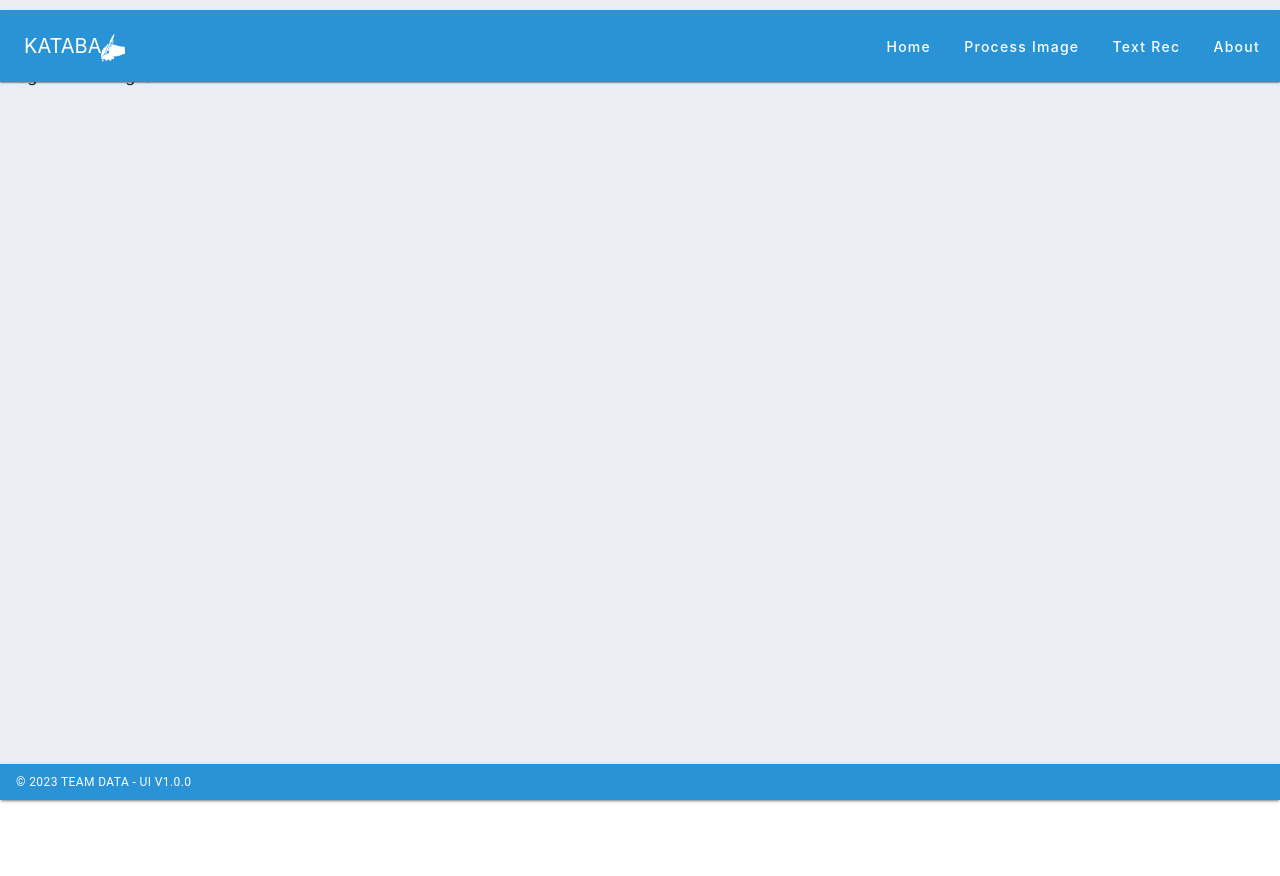
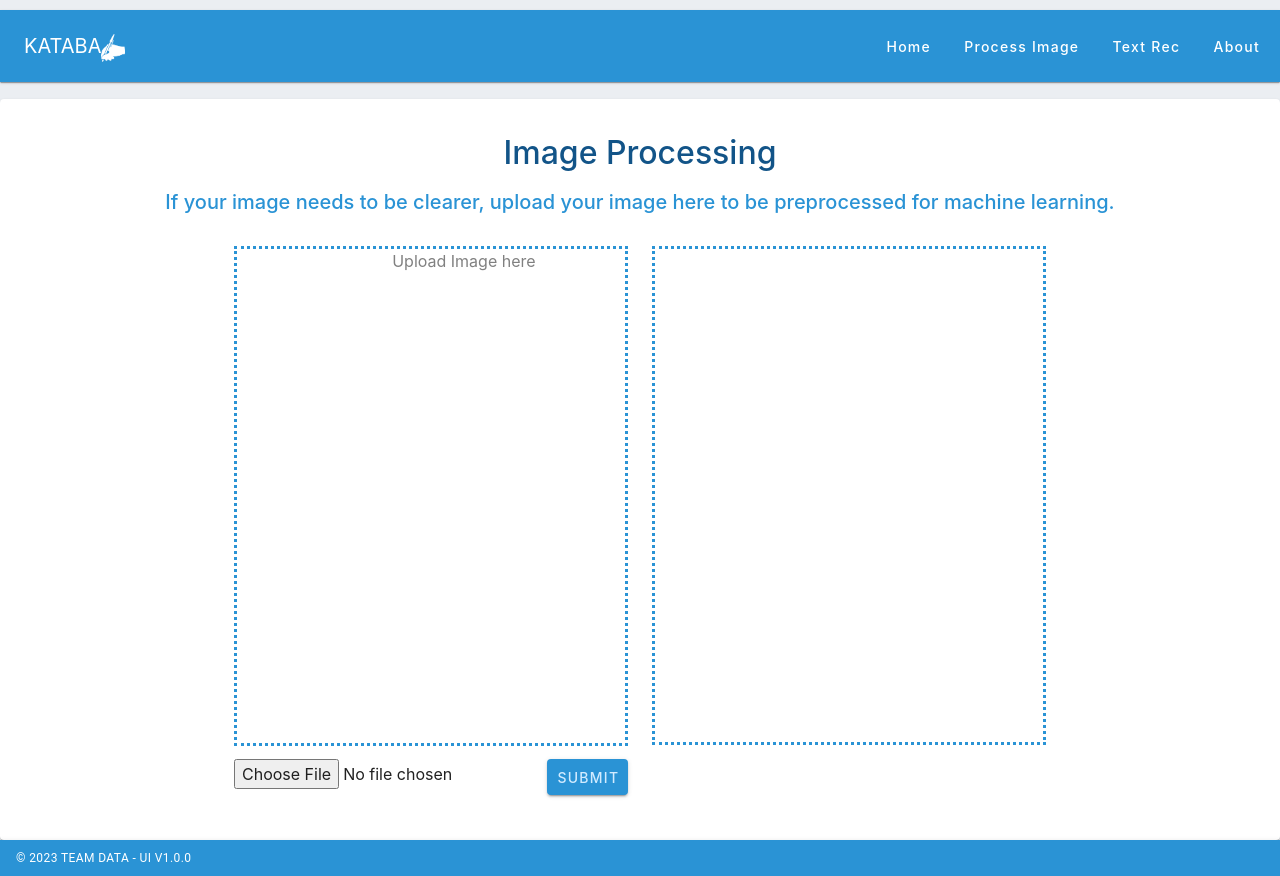
Before and after one commit to CS4360-Senior-Project/UI, a Vue app in the folder image-comparison/: page /imageprocessing in a window 1280 px wide. Before the commit the page ends 800 px from the top, so only its background shows below. Built offline with nearby package versions, Linux system fonts and the light colour scheme.

Commit message:
Adds image processing page

```diff
--- a/image-comparison/src/views/ImageProcessingView.vue
+++ b/image-comparison/src/views/ImageProcessingView.vue
@@ -1,5 +1,100 @@
+<!--
+REFERENCE CODE: https://stackoverflow.com/questions/54343169/how-to-download-images-without-displaying-them-using-vue-js
+                https://www.positronx.io/vue-js-download-file-with-axios-example-tutorial/ -->
+
 <template>
-	<div>
-		Image Processing tab
-	</div>
+    <v-card style="margin-top: 35px; padding: 25px; padding-bottom: 45px;">
+        <v-row style="margin: 10px" justify="center">
+            <h2 style="color: #125488">Image Processing</h2>
+        </v-row>
+        <v-row style="margin: 10px" justify="center">
+            <h5 style="color: #2A93D5">If your image needs to be clearer, upload your image here to be preprocessed for machine learning.</h5>
+        </v-row>
+
+        <v-row justify="center">
+            <v-col cols="4">
+                <div v-if="previewImage">
+                    <div>
+                        <img
+                            class="preview my-3"
+                            :src="previewImage"
+                            alt=""
+                            style="width:100%; border-style: dotted; border-color: #2A93D5" />
+                    </div>
+                </div>
+
+                <div v-else style="height:500px; border-style: dotted; border-color: #2A93D5; margin-bottom: 13px;">
+                    <span style="padding-left: 40%; color: gray">Upload Image here</span>
+                </div>
+                <form @submit.prevent="uploadFile">
+                    <v-row>
+                        <v-col cols="4">
+                            <input type="file" ref="fileInput">
+                        </v-col>
+
+                        <v-col cols="5"></v-col>
+
+                        <v-col cols="3">
+                            <v-btn type="submit" style="color: #D1EBFF" color="#2A93D5">Submit</v-btn>
+                        </v-col>
+                    </v-row>
+                </form>
+            </v-col>
+
+            <v-col cols="4">
+                <div v-if="imageData">
+                    <img :src="imageData" style="height:614px; border-style: dotted; border-color: #2A93D5; margin-top: 10px; margin-bottom: 13px"/>
+                    <v-btn style="color: #D1EBFF" color="#2A93D5" @click="downloadImg">Download</v-btn>
+                </div>
+                <div v-else style="height:499px; border-style: dotted; border-color: #2A93D5;">
+                </div>
+            </v-col>
+        </v-row>
+    </v-card>
 </template>
+
+  <script>
+  import axios from 'axios';
+
+  export default {
+    data() {
+        return {
+            imageData: null,
+            previewImage: null,
+        };
+    },
+
+    methods: {
+        async uploadFile() {
+            const file = this.$refs.fileInput.files[0]
+            this.previewImage = URL.createObjectURL(file)
+            console.log("SELECTED: ", file)
+            const formData = new FormData();
+            formData.append('image', file);
+            try {
+                const response = await axios.post('http://127.0.0.1:8000/process-image/', formData, {
+                    headers: {
+                    'Content-Type': 'multipart/form-data',
+                    },
+                });
+                this.imageData = 'http://localhost:8000' + response.data.image_url;
+                console.log("IMAGE DATA: ", this.imageData)
+            }
+            catch (error) {
+                console.error(error);
+            }
+        },
+        downloadImg() {
+            const file = this.$refs.fileInput.files[0]
+            const filename = file.name + '.png'
+            const link = document.createElement('a')
+            link.href = this.imageData
+            link.download = filename
+            document.body.appendChild(link)
+            link.click()
+            document.body.removeChild(link)
+            console.log('downloading', this.imageData)
+        },
+    },
+};
+</script>
```
